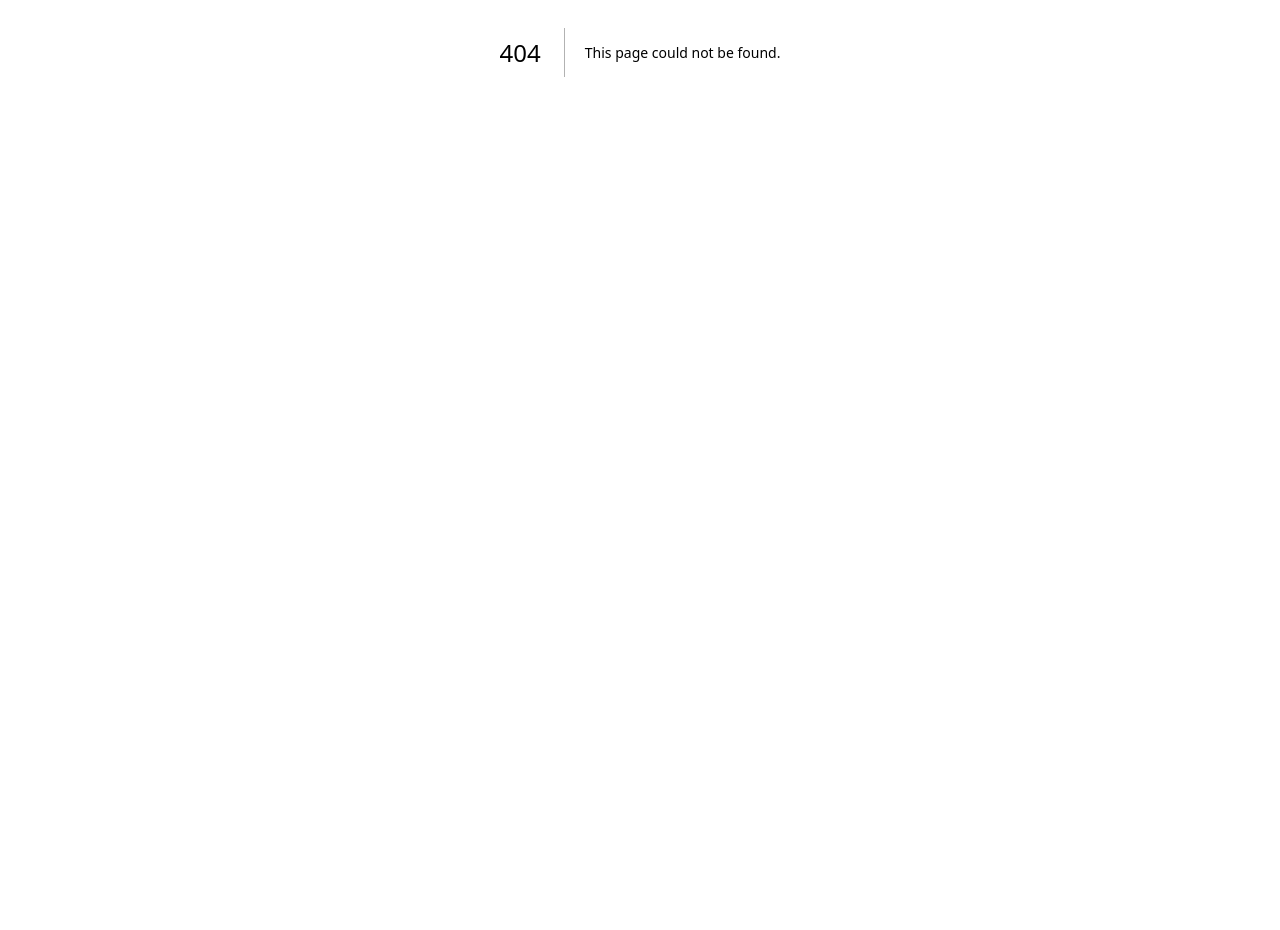
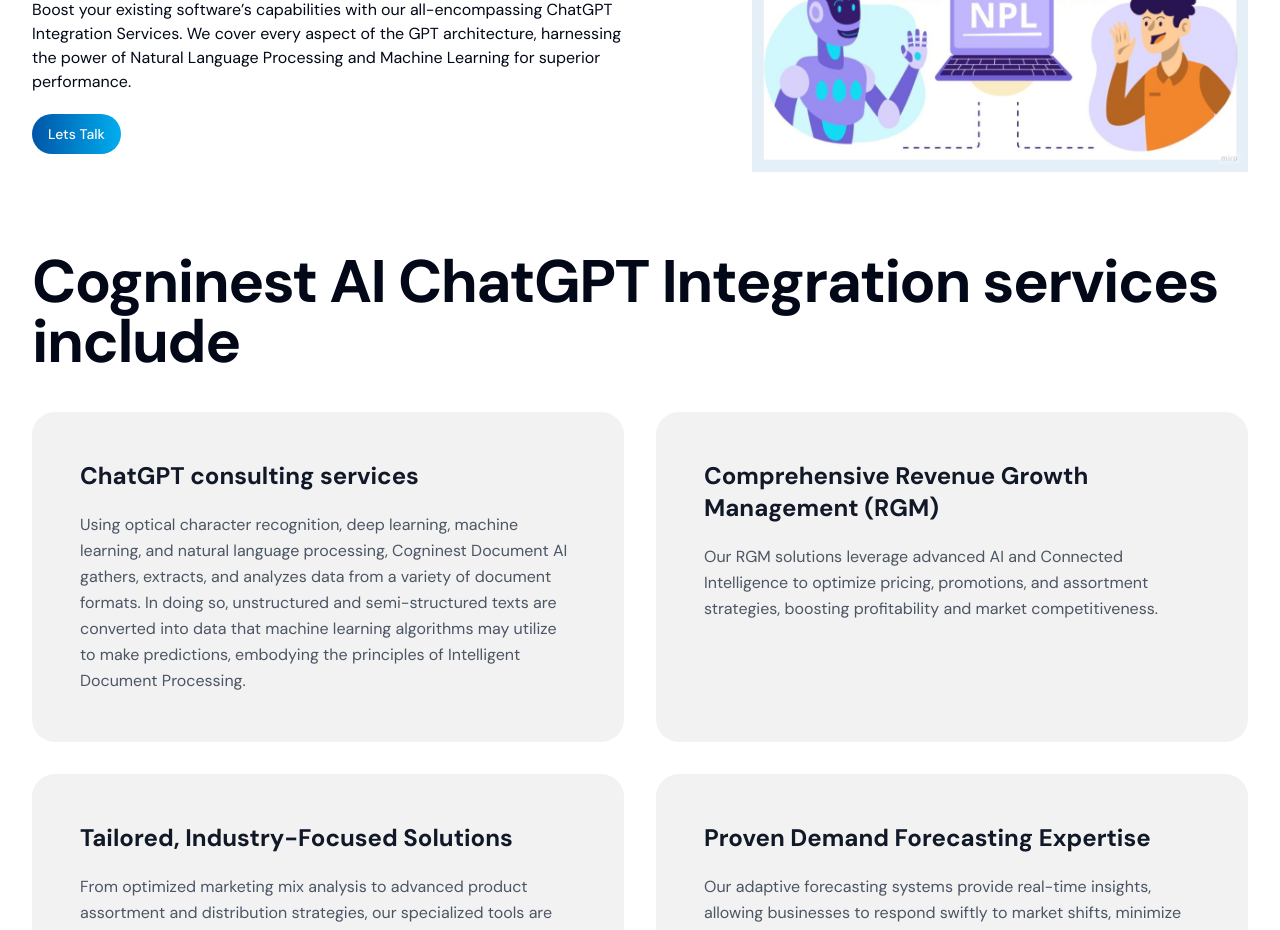
Before and after one commit to iamkarthik0/cogni-new, a Next.js app: page /gpt-integration in a window 1280 px wide. Before the commit this address had no page. Shown: the part 348-1278 px from the top of the page. Before the commit the page ends 800 px from the top, so only its background shows below. Built offline with nearby package versions, Linux system fonts and the light colour scheme.

Commit message:
added gpt page

```diff
--- /dev/null
+++ b/app/(root)/gpt-integration/page.tsx
@@ -0,0 +1,28 @@
+import BlogsAndUseCases from "@/components/layout/BlogAndUseCase";
+import ContactCard from "@/components/layout/ContactCard";
+import GptHero from "@/components/shared/gptPage/GptHero";
+import React from "react";
+
+const page = () => {
+  return (
+    <>
+      <div className=" container mx-auto px-4 md:px-6 lg:px-8">
+
+            <div className=" pt-8 lg:pt-14">
+                <GptHero/>
+            </div>
+
+      <div>
+        <BlogsAndUseCases/>
+      </div>
+
+<div className=" py-16 lg:py-20">
+    <ContactCard/>
+
+</div>
+      </div>
+    </>
+  );
+};
+
+export default page;
--- a/components/layout/Nav.tsx
+++ b/components/layout/Nav.tsx
@@ -54,6 +54,11 @@ const menuItems = [
       { title: "ML and DL Services", href: "/ml-dl-service" },
       { title: "Data Engineering", href: "/data-engineering" },
       { title: "Predictive Analytics", href: "/predictive-modeling" },
+      { title: "Chat GPT Integration", href: "/gpt-integration" },
+      { title: "Document AI Services", href: "/document-ai-services" },
+
+
+
     ],
   },
   { title: "Case Studies", href: "/case-studies" },
--- a/components/shared/documentPage/DocumentHero.tsx
+++ b/components/shared/documentPage/DocumentHero.tsx
@@ -8,7 +8,7 @@ const DocumentHero = () => {
     <div>
       <div className=" flex  flex-col  lg:flex-row gap-6">
         <div className="flex justify-center flex-col  lg:max-w-1/2  space-y-5 pt-8 lg:pt-0">
-          <p className="subtle-text">Finance & Insurance</p>
+
           <h1 className=" h1 lg:max-w-2xl">
             {" "}
             Empower Your Business with our Cutting-Edge Document Intelligence
--- /dev/null
+++ b/components/shared/gptPage/GptHero.tsx
@@ -0,0 +1,179 @@
+import FeatureCard from "@/components/layout/FeatureCard";
+import { Button } from "@/components/ui/button";
+import { Card, CardContent, CardHeader, CardTitle } from "@/components/ui/card";
+import Image from "next/image";
+import Link from "next/link";
+import React from "react";
+
+const GptHero = () => {
+  const features = [
+    {
+      title: "ChatGPT consulting services",
+      description:
+        "Using optical character recognition, deep learning, machine learning, and natural language processing, Cogninest Document AI gathers, extracts, and analyzes data from a variety of document formats. In doing so, unstructured and semi-structured texts are converted into data that machine learning algorithms may utilize to make predictions, embodying the principles of Intelligent Document Processing.",
+      variant: "gray",
+    },
+    {
+      title: "Comprehensive Revenue Growth Management (RGM)",
+      description:
+        "Our RGM solutions leverage advanced AI and Connected Intelligence to optimize pricing, promotions, and assortment strategies, boosting profitability and market competitiveness.",
+      variant: "gray",
+    },
+    {
+      title: "Tailored, Industry-Focused Solutions",
+      description:
+        "From optimized marketing mix analysis to advanced product assortment and distribution strategies, our specialized tools are designed to meet the unique challenges of the CPG industry.",
+      variant: "gray",
+    },
+    {
+      title: "Proven Demand Forecasting Expertise",
+      description:
+        "Our adaptive forecasting systems provide real-time insights, allowing businesses to respond swiftly to market shifts, minimize disruptions, and enhance accuracy in decision-making.",
+      variant: "gray",
+    },
+    {
+      title: "Generative AI Leadership",
+      description:
+        "Stay ahead of the curve with our GenAI-powered tools that revolutionize your business growth, offering seamless automation and innovative solutions for a competitive edge in today's fast-evolving market.",
+      variant: "gray",
+    },
+
+    {
+      title: "Generative AI Leadership",
+      description:
+        "Stay ahead of the curve with our GenAI-powered tools that revolutionize your business growth, offering seamless automation and innovative solutions for a competitive edge in today's fast-evolving market.",
+      variant: "gray",
+    },
+  ];
+  return (
+    <div>
+      <div className=" flex  flex-col  lg:flex-row  w-full justify-between gap-6">
+        <div className="flex-1 flex justify-center flex-col  lg:max-w-1/2  space-y-5 pt-8 lg:pt-0">
+          <h1 className=" h1 lg:max-w-2xl"> ChatGPT Integration Services</h1>
+          <p>
+            Boost your existing software’s capabilities with our
+            all-encompassing ChatGPT Integration Services. We cover every aspect
+            of the GPT architecture, harnessing the power of Natural Language
+            Processing and Machine Learning for superior performance.
+          </p>
+          <Link href="contact-us">
+            {" "}
+            <Button className="btn">Lets Talk</Button>{" "}
+          </Link>
+        </div>
+
+        <div className="flex-1 lg:max-w-1/2 flex  justify-center lg:justify-end">
+          <Image src="/predictive.png" alt="finance" width={496} height={400} />
+        </div>
+      </div>
+
+      <div className="  space-y-10 pt-16 lg:pt-20">
+        <h1 className="h1  lg:max-w-1/2">
+          Cogninest AI ChatGPT Integration services include
+        </h1>
+        <div className=" grid grid-cols-1 lg:grid-cols-2 gap-8 ">
+          {features.map((data, index) => (
+            <>
+              <FeatureCard
+                key={index}
+                variant={data.variant}
+                title={data.title}
+                description={data.description}
+              />
+            </>
+          ))}
+        </div>
+      </div>
+
+      <div className="space-y-16  pt-16 lg:pt-20">
+        <h1 className=" h1 text-center ">
+          Unlocking the vast potential of ChatGPT integration
+        </h1>
+
+        <div className=" grid grid-cols-1 lg:grid-cols-2 lg:max-w-4xl mx-auto gap-6">
+          <div>
+            <Card className="group bg-[#D9D9D9] hover:bg-[#0055A7] transition-all duration-300 ease-in-out cursor-pointer rounded-none h-full flex flex-col">
+              <CardHeader>
+                <CardTitle className="text-xl font-semibold group-hover:text-white transition-colors duration-300 ease-in-out">
+                  Analysis and research
+                </CardTitle>
+              </CardHeader>
+              <CardContent className="flex-grow">
+                <p className="text-sm group-hover:text-white transition-colors duration-300 ease-in-out">
+                  Integrating ChatGPT into analysis and research processes
+                  empowers businesses to extract valuable insights from vast
+                  amounts of data. ChatGPT can conduct market research,
+                  sentiment analysis, trend forecasting, and other analytical
+                  tasks, enabling data-driven decision-making and strategic
+                  planning.
+                </p>
+              </CardContent>
+            </Card>
+          </div>
+
+          <div>
+            <Card className="group bg-[#D9D9D9] hover:bg-[#0055A7] transition-all duration-300 ease-in-out cursor-pointer rounded-none h-full flex flex-col">
+              <CardHeader>
+                <CardTitle className="text-xl font-semibold group-hover:text-white transition-colors duration-300 ease-in-out">
+                  Analysis and research
+                </CardTitle>
+              </CardHeader>
+              <CardContent className="flex-grow">
+                <p className="text-sm group-hover:text-white transition-colors duration-300 ease-in-out">
+                  Integrating ChatGPT into analysis and research processes
+                  empowers businesses to extract valuable insights from vast
+                  amounts of data. ChatGPT can conduct market research,
+                  sentiment analysis, trend forecasting, and other analytical
+                  tasks, enabling data-driven decision-making and strategic
+                  planning.
+                </p>
+              </CardContent>
+            </Card>
+          </div>
+
+          <div>
+            <Card className="group bg-[#D9D9D9] hover:bg-[#0055A7] transition-all duration-300 ease-in-out cursor-pointer rounded-none h-full flex flex-col">
+              <CardHeader>
+                <CardTitle className="text-xl font-semibold group-hover:text-white transition-colors duration-300 ease-in-out">
+                  Analysis and research
+                </CardTitle>
+              </CardHeader>
+              <CardContent className="flex-grow">
+                <p className="text-sm group-hover:text-white transition-colors duration-300 ease-in-out">
+                  Integrating ChatGPT into analysis and research processes
+                  empowers businesses to extract valuable insights from vast
+                  amounts of data. ChatGPT can conduct market research,
+                  sentiment analysis, trend forecasting, and other analytical
+                  tasks, enabling data-driven decision-making and strategic
+                  planning.
+                </p>
+              </CardContent>
+            </Card>
+          </div>
+
+          <div>
+            <Card className="group bg-[#D9D9D9] hover:bg-[#0055A7] transition-all duration-300 ease-in-out cursor-pointer rounded-none h-full flex flex-col">
+              <CardHeader>
+                <CardTitle className="text-xl font-semibold group-hover:text-white transition-colors duration-300 ease-in-out">
+                  Analysis and research
+                </CardTitle>
+              </CardHeader>
+              <CardContent className="flex-grow">
+                <p className="text-sm group-hover:text-white transition-colors duration-300 ease-in-out">
+                  Integrating ChatGPT into analysis and research processes
+                  empowers businesses to extract valuable insights from vast
+                  amounts of data. ChatGPT can conduct market research,
+                  sentiment analysis, trend forecasting, and other analytical
+                  tasks, enabling data-driven decision-making and strategic
+                  planning.
+                </p>
+              </CardContent>
+            </Card>
+          </div>
+        </div>
+      </div>
+    </div>
+  );
+};
+
+export default GptHero;
```
